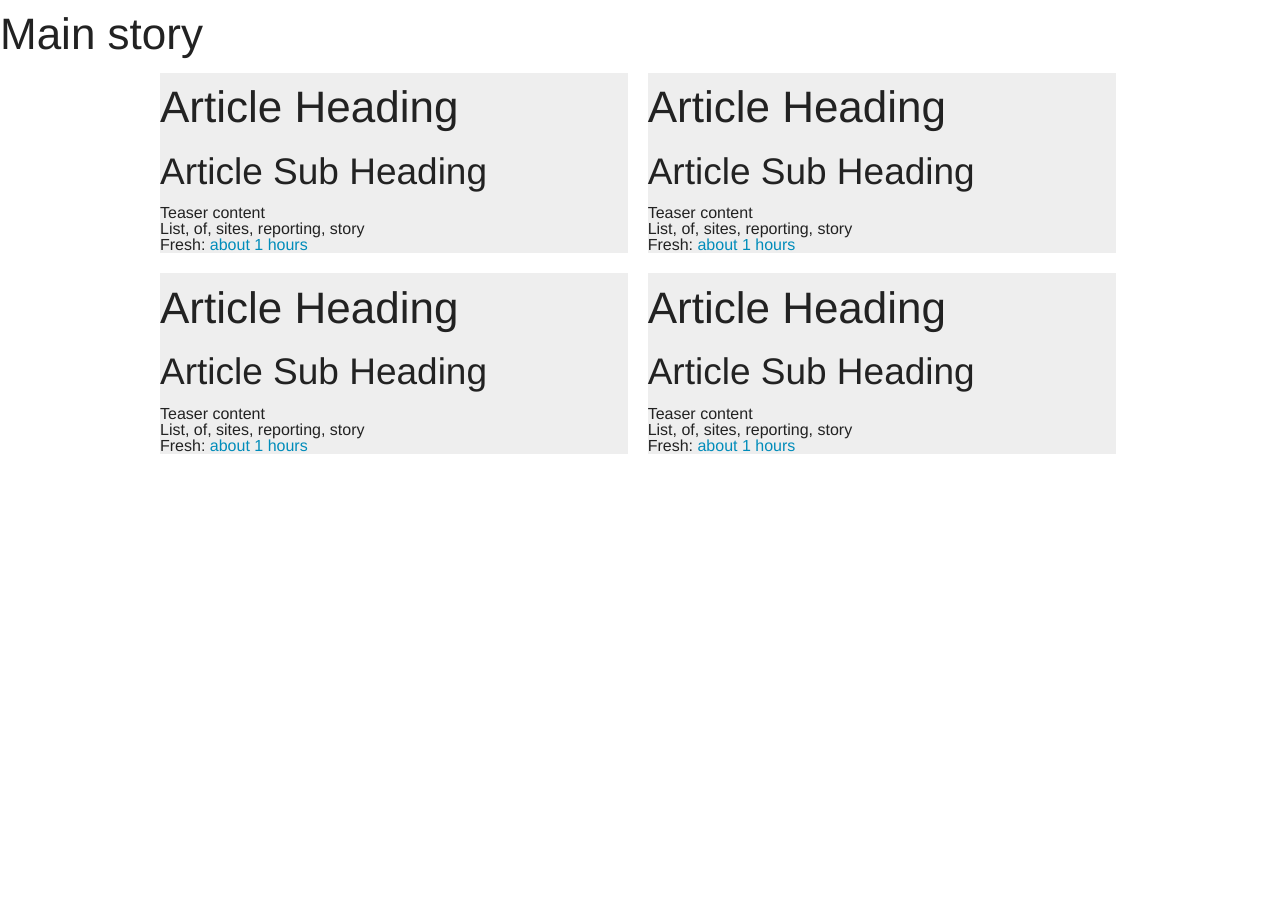
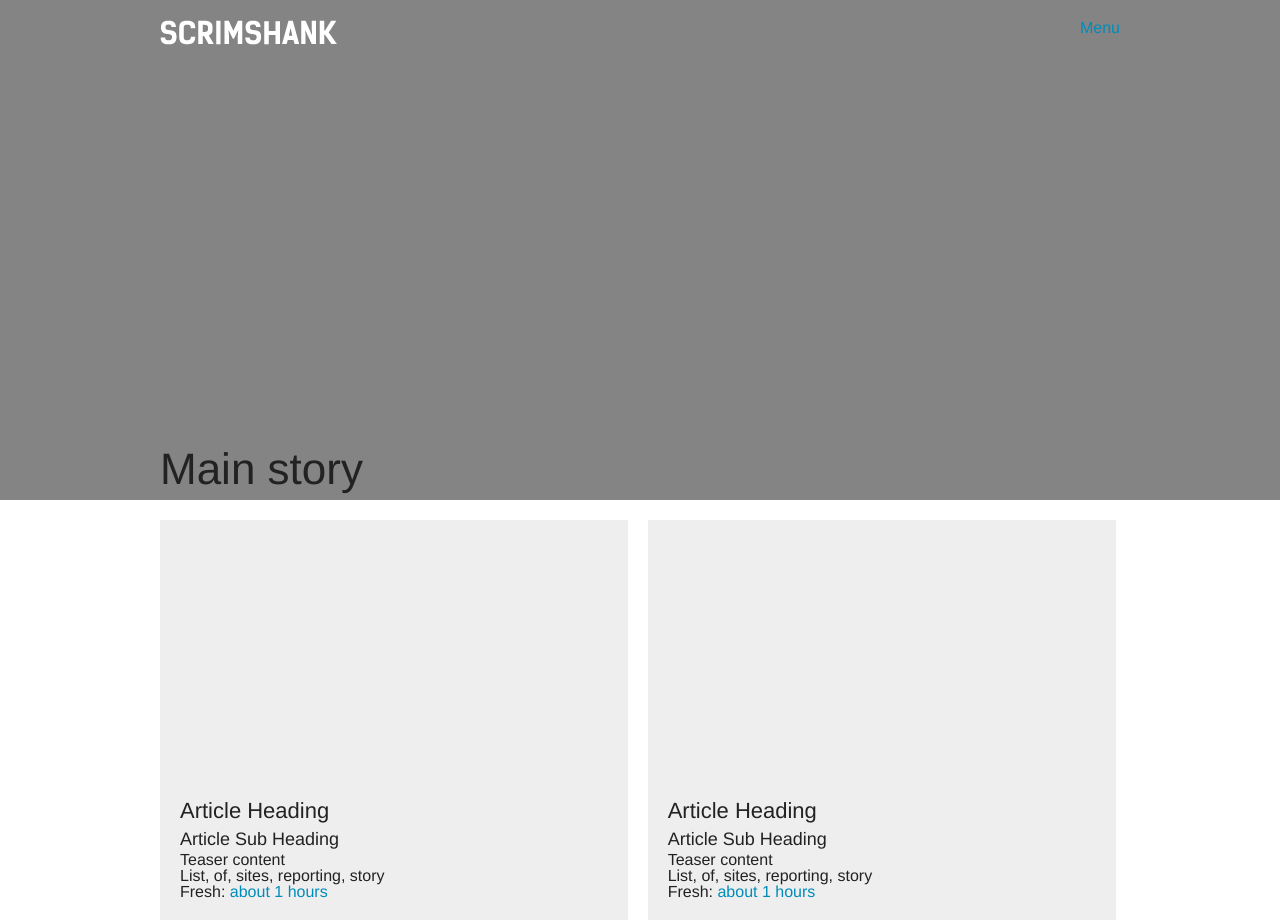
Before and after one commit to evild70/scrimshank, a website: page index.html in a window 1280 px wide. Shown: the top 923 px of the page. Before the commit the page ends 803 px from the top, so only its background shows below. Drawn offline with nearby package versions, Linux system fonts and the light colour scheme.

Commit message:
More CSS changes

```diff
--- a/css/sass/_settings.scss
+++ b/css/sass/_settings.scss
@@ -68,11 +68,11 @@
 // $shiny-edge-active-color: rgba(#000, .2);
 
 // Media Query Ranges
-// $small-range: (0em, 40em);
-// $medium-range: (40.063em, 64em);
-// $large-range: (64.063em, 90em);
-// $xlarge-range: (90.063em, 120em);
-// $xxlarge-range: (120.063em);
+$small-range: (0em, 40em);
+$medium-range: (40.063em, 60em);
+$large-range: (60.0625em, 90em);
+$xlarge-range: (90.063em, 120em);
+$xxlarge-range: (120.063em);
 
 // $screen: "only screen";
 
--- a/css/sass/modules/_article.scss
+++ b/css/sass/modules/_article.scss
@@ -1,15 +1,52 @@
+.other-stories-container {
+    padding-top: 20px;
+}
+
 .inner-wrapper {
-    width: 90%;
-    max-width: 960px;
-    margin: 0 auto;
+    max-width: 60em;
+    width: 93.75%;
+    margin: 0 3.125%;
+    @media #{$medium} {
+        width: 95.8333333%;
+        margin: 0 2.0833333%;
+    }
+    @media #{$large-up} {
+        width: 100%;
+        margin: 0 auto;
+    }
 }
+
+.article-content {
+    bottom: 0;
+    padding: 20px;
+    position: absolute;
+    width: 100%;
+}
+
 .article {
     background-color: #eee;
     float: left;
+    height: 400px;
     margin-bottom: 1.25em;
-    margin-right: 2.0%;
-    width: 48.8%;
+    margin-right: 0;
+    width: 100%;
+    max-width: 40em;
+    padding-bottom: 10px;
+    position: relative;
+
     &:nth-child(2n) {
         margin-right: 0;
     }
+    h1 {
+        font-size: 1.375em;
+        margin-bottom: 0;
+    }
+    h2 {
+        font-size: 1.125em;
+        margin: 0;
+    }
+    @media #{$medium-up} {
+        margin-right: 2.0%;
+        width: 48.8%;
+    }
 }
--- /dev/null
+++ b/css/sass/modules/_header.scss
@@ -0,0 +1,24 @@
+.header {
+    height: auto;
+    margin: 0 auto;
+    position: absolute;
+    width: 100%;
+    z-index: 1000;
+}
+
+.header-container {
+    margin: 0 auto;
+    max-width: 60em;
+    position: relative;
+    width: 90%;
+}
+
+.logo {
+    padding: 20px 0;
+}
+
+.menu-link {
+    position: absolute;
+    right: 0;
+    top: 20px;
+}
--- /dev/null
+++ b/css/sass/modules/_main_story.scss
@@ -0,0 +1,21 @@
+.main-story-container {
+    background: #848484;
+    height: 500px;
+    position: relative;
+    width: 100%;
+    h1 {
+        margin: 0;
+    }
+}
+
+.main-story-content {
+    position: absolute;
+    bottom: 0;
+    margin-left: 3.5%;
+    max-width: 60em;
+    width: 90%;
+    @media #{$large-up} {
+        left: 50%;
+        margin-left: -480px;
+    }
+}
--- a/index.html
+++ b/index.html
@@ -9,16 +9,24 @@
   </head>
   <body>
 
+    <div class="header">
+        <div class="header-container">
+            <div class="logo"><img src="/images/logo.png" alt="SCRIMSHANK" /></div>
+            <div class="menu-link"><a href="#">Menu</a></div>
+        </div>
+    </div>
+
     <div class="main-story-container">
-        <div class="main-story-inner">
+        <div class="main-story-content">
             <h1>Main story</h1>
         </div>
     </div>
 
     <div class="other-stories-container">
-        <div class="inner-wrapper">
+        <div class="inner-wrapper clearfix">
             <div class="article-list-container clearfix">
                 <div class="article">
+                    <div class="article-content">
                         <h1>Article Heading</h1>
                         <h2>Article Sub Heading</h2>
                         <div class="teaser">Teaser content</div>
@@ -27,7 +35,10 @@
                             <span>Fresh:</span> <a class="freshness" href="#">about 1 hours</a>
                         </div>
                     </div>
+                    <div class="article-image-container"></div>
+                </div>
                 <div class="article">
+                    <div class="article-content">
                         <h1>Article Heading</h1>
                         <h2>Article Sub Heading</h2>
                         <div class="teaser">Teaser content</div>
@@ -36,7 +47,9 @@
                             <span>Fresh:</span> <a class="freshness" href="#">about 1 hours</a>
                         </div>
                     </div>
+                </div>
                 <div class="article">
+                    <div class="article-content">
                         <h1>Article Heading</h1>
                         <h2>Article Sub Heading</h2>
                         <div class="teaser">Teaser content</div>
@@ -45,13 +58,16 @@
                             <span>Fresh:</span> <a class="freshness" href="#">about 1 hours</a>
                         </div>
                     </div>
+                </div>
                 <div class="article">
+                    <div class="article-content">
                         <h1>Article Heading</h1>
                         <h2>Article Sub Heading</h2>
                         <div class="teaser">Teaser content</div>
                         <div class="reporting">List, of, sites, reporting, story</div>
                         <div class="updated">
                             <span>Fresh:</span> <a class="freshness" href="#">about 1 hours</a>
+                        </div>
                     </div>
                 </div>
             </div>
```
Also changed, not shown: css/main.css, images/logo.png (added). Lines whose indentation alone changed are shown as unchanged.
